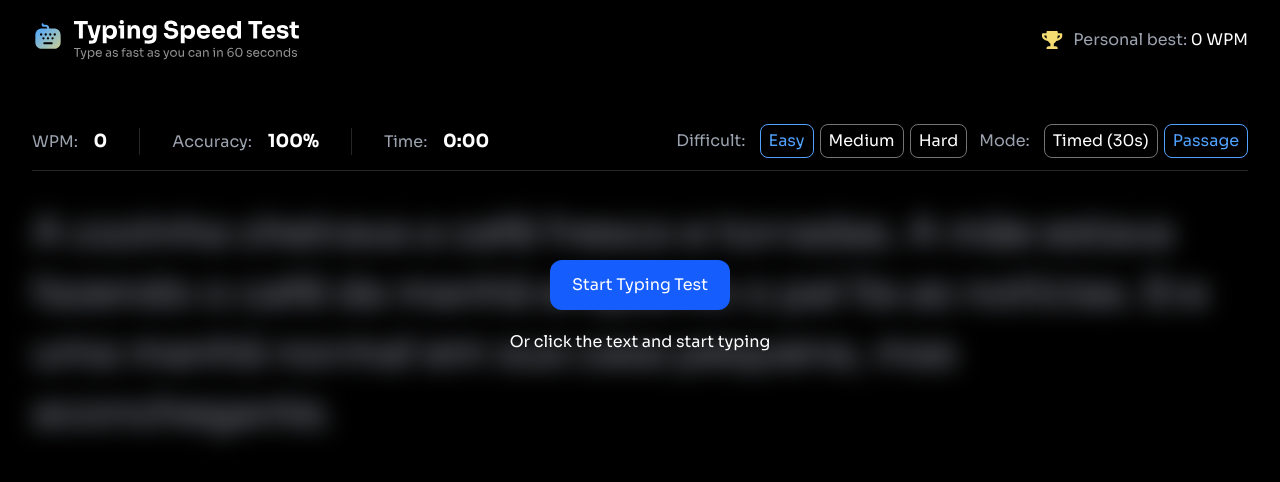
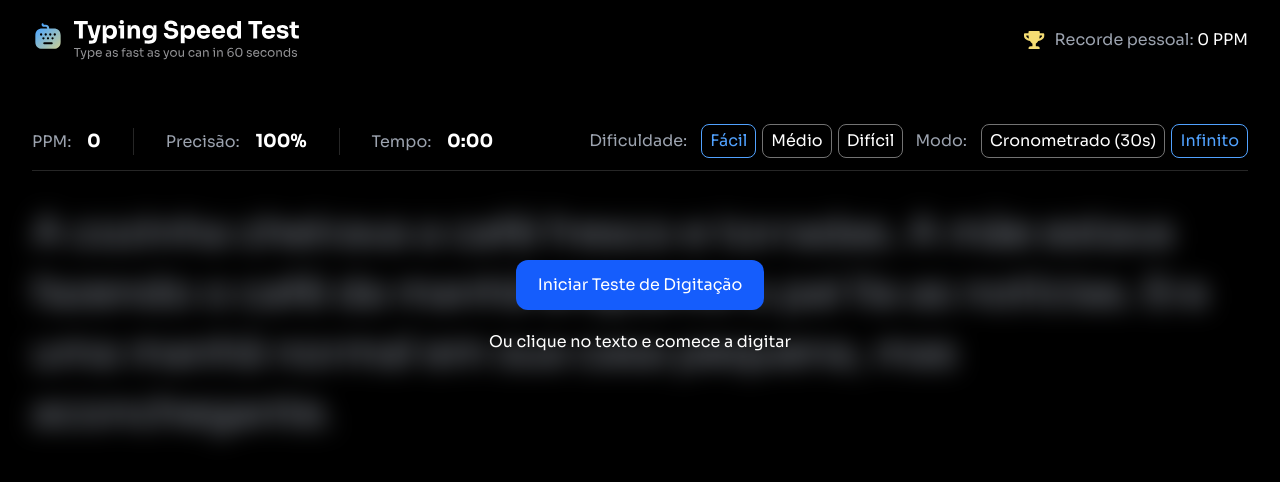
Before and after one commit to isabela2903/typing-speed-test, a React app: page / in a window 1280 px wide. Shown: the top 482 px of the page. Built offline with nearby package versions, Linux system fonts and the light colour scheme; the HTML template or start-up script is replaced by a standard one.

Commit message:
refactor: ajusta lógica e traduz interface para português

```diff
--- a/src/components/Footer/index.tsx
+++ b/src/components/Footer/index.tsx
@@ -12,7 +12,7 @@ export const Footer = ({ hasStarted, resetHandleClick, isFinished }: FooterProps
   return (
     <footer className="footer">
       <button className="restart-btn" onClick={resetHandleClick}>
-        Restart Test
+        Reiniciar Teste
         <img src="./images/icon-restart.svg" className="restart-icon" alt="Restart icon" />
       </button>
     </footer>
--- a/src/components/Header/index.tsx
+++ b/src/components/Header/index.tsx
@@ -12,8 +12,8 @@ export const Header = ({personalBest}: HeaderProps) => {
 
       <div className="personal-best">
         <img src="./images/icon-personal-best.svg" className="personal-best-icon" />
-        <p className="personal-best-text small">Best: <span className="personal-best-value">{personalBest.toFixed(0)} WPM</span></p>
-        <p className="personal-best-text large">Personal best: <span className="personal-best-value">{personalBest.toFixed(0)} WPM</span></p>
+        <p className="personal-best-text small">Recorde: <span className="personal-best-value">{personalBest.toFixed(0)} PPM</span></p>
+        <p className="personal-best-text large">Recorde pessoal: <span className="personal-best-value">{personalBest.toFixed(0)} PPM</span></p>
       </div>
     </header>
   );
--- a/src/components/PassageArea/index.tsx
+++ b/src/components/PassageArea/index.tsx
@@ -145,9 +145,9 @@ export const PassageArea = ({
               }
             }}
           >
-            Start Typing Test
+            Iniciar Teste de Digitação
           </button>
-          <p>Or click the text and start typing</p>
+          <p>Ou clique no texto e comece a digitar</p>
         </div>
       ) : null}
     </section>
--- a/src/components/Results/Results.css
+++ b/src/components/Results/Results.css
@@ -45,6 +45,10 @@
   margin-top: 1.5rem;
   margin-bottom: 0.5rem;
 }
+
+.results-description {
+    text-align: center;
+  }
 
 .results-stats {
   margin-top: 1.5rem;
--- a/src/components/Results/index.tsx
+++ b/src/components/Results/index.tsx
@@ -12,14 +12,14 @@ interface ResultsProps {
 }
 
 const getResultDescription = (resultMessage: string) => {
-  if (resultMessage === "Test Complete!") {
-    return "Solid run. Keep pushing to beat your high score.";
+  if (resultMessage === "Teste Concluído!") {
+    return "Bela rodada. Continue treinando para bater seu recorde.";
   }
-  if (resultMessage === "Baseline Estabilished!") {
-    return "You've set the bar. Now the real challenge begins - time to beat it.";
+  if (resultMessage === "Ponto de partida definido!") {
+    return "Marca estabelecida. O desafio começou — supere seu tempo.";
   }
-  if (resultMessage === "High Score Smashed!") {
-    return "You're getting faster. That was incredible typing.";
+  if (resultMessage === "Recorde Superado!") {
+    return "Você está cada vez mais rápido. Mandou muito bem!";
   }
   return null;
 };
@@ -28,10 +28,10 @@ const getAccuracyClass = (accuracy: number) =>
   `${accuracy === 100 ? "value-green" : "value-red"}`;
 
 const getButtonLabel = (resultMessage: string) =>
-  resultMessage === "Test Complete!" ? "Go Again" : "Beat This Score";
+  resultMessage === "Teste Concluído!" ? "Jogar novamente" : "Bata este recorde";
 
 const isHighScore = (resultMessage: string) =>
-  resultMessage === "High Score Smashed!";
+  resultMessage === "Recorde Superado!";
 
 export const Results = ({
   accuracy,
@@ -69,23 +69,23 @@ export const Results = ({
       <p className="results-title">
         {resultMessage}
       </p>
-      {description && <p>{description}</p>}
+      {description && <p className="results-description">{description}</p>}
 
       <div className="results-stats">
         <div className="result-box">
-          <p className="stat-label">WPM:</p>
+          <p className="stat-label">PPM:</p>
           <p className="stat-value wpm">{wpm.toFixed(0)}</p>
         </div>
 
         <div className="result-box">
-          <p className="stat-label">Accuracy:</p>
+          <p className="stat-label">Precisão:</p>
           <p className={`${getAccuracyClass(accuracy)} stat-value`}>
             {accuracy.toFixed(0)}%
           </p>
         </div>
 
         <div className="result-box">
-          <p className="stat-label">Characters</p>
+          <p className="stat-label">Caracteres</p>
           <p className="stat-value">
             <span className="value-green">{correctChars}</span>/
             <span className="value-red">{incorrectChars}</span>
--- a/src/components/StatusBar/index.tsx
+++ b/src/components/StatusBar/index.tsx
@@ -44,27 +44,27 @@ export const StatusBar = ({
 
   const difficultyLabel =
     difficulty === "easy"
-      ? "Easy"
+      ? "Fácil"
       : difficulty === "medium"
-      ? "Medium"
-      : "Hard";
+      ? "Médio"
+      : "Difícil";
 
-  const modeLabel = mode === "timed" ? "Timed (30s)" : "Passage";
+  const modeLabel = mode === "timed" ? "Cronometrado (30s)" : "Infinito";
 
   return (
     <section className="status-bar">
       <div className="metrics">
         <p>
-          WPM: <span className="metric-value base">{wpm.toFixed(0)}</span>
+          PPM: <span className="metric-value base">{wpm.toFixed(0)}</span>
         </p>
         <p className="metric-with-border">
-          Accuracy:{" "}
+          Precisão:{" "}
           <span className={`metric-value ${hasStarted ? "accuracy" : "base"}`}>
             {accuracy.toFixed(0)}%
           </span>
         </p>
         <p>
-          Time:{" "}
+          Tempo:{" "}
           <span className={`metric-value ${hasStarted ? "time" : "base"}`}>
             {formatTime()}
           </span>
@@ -96,7 +96,7 @@ export const StatusBar = ({
                 <span
                   className={`radio ${difficulty === "easy" ? "checked" : ""}`}
                 />
-                <span>Easy</span>
+                <span>Fácil</span>
               </button>
               <button
                 className="dropdown-item with-border"
@@ -110,7 +110,7 @@ export const StatusBar = ({
                     difficulty === "medium" ? "checked" : ""
                   }`}
                 />
-                <span>Medium</span>
+                <span>Médio</span>
               </button>
               <button
                 className="dropdown-item with-border"
@@ -122,7 +122,7 @@ export const StatusBar = ({
                 <span
                   className={`radio ${difficulty === "hard" ? "checked" : ""}`}
                 />
-                <span>Hard</span>
+                <span>Difícil</span>
               </button>
             </div>
           )}
@@ -152,7 +152,7 @@ export const StatusBar = ({
                 <span
                   className={`radio ${mode === "timed" ? "checked" : ""}`}
                 />
-                <span>Timed (30s)</span>
+                <span>Cronometrado (30s)</span>
               </button>
               <button
                 className="dropdown-item with-border"
@@ -164,7 +164,7 @@ export const StatusBar = ({
                 <span
                   className={`radio ${mode === "passage" ? "checked" : ""}`}
                 />
-                <span>Passage</span>
+                <span>Infinito</span>
               </button>
             </div>
           )}
@@ -173,43 +173,43 @@ export const StatusBar = ({
 
        <div className="controls large">
         <div className="difficulty-group">
-          <p className="label">Difficult:</p>
+          <p className="label">Dificuldade:</p>
 
 
           <button
             className={`btn ${difficulty === "easy" ? "selected" : ""}`}
             onClick={() => setDifficulty("easy")}
           >
-            Easy
+            Fácil
           </button>
           <button
             className={`btn ${difficulty === "medium" ? "selected" : ""}`}
             onClick={() => setDifficulty("medium")}
           >
-            Medium
+            Médio
           </button>
           <button
             className={`btn ${difficulty === "hard" ? "selected" : ""}`}
             onClick={() => setDifficulty("hard")}
           >
-            Hard
+            Difícil
           </button>
         </div>
 
 
         <div className="mode-group">
-          <p className="label">Mode:</p>
+          <p className="label">Modo:</p>
           <button
             className={`btn ${mode === "timed" ? "selected" : ""}`}
             onClick={() => setMode("timed")}
           >
-            Timed (30s)
+            Cronometrado (30s)
           </button>
           <button
             className={`btn ${mode === "passage" ? "selected" : ""}`}
             onClick={() => setMode("passage")}
           >
-            Passage
+            Infinito
           </button>
         </div>
       </div>
--- a/src/hooks/useTyping.ts
+++ b/src/hooks/useTyping.ts
@@ -36,8 +36,8 @@ export const useTyping = () => {
   const wpm = timeElapsed === 0 ? 0 : totalCharsTyped / 5 / (timeElapsed / 60);
 
   const shouldShowConfetti =
-    resultMessage === "Baseline Estabilished!" ||
-    resultMessage === "High Score Smashed!";
+    resultMessage === "Ponto de partida definido!" ||
+    resultMessage === "Recorde Superado!";
 
   const resetTypingStats = () => {
     setTypedText(0);
@@ -77,16 +77,16 @@ export const useTyping = () => {
     if (!savedPersonalBest) {
       localStorage.setItem("personal-best", String(finalWpm));
       setPersonalBest(finalWpm);
-      setResultMessage("Baseline Estabilished!");
+      setResultMessage("Ponto de partida definido!");
     } else {
       const previous = Number(savedPersonalBest);
 
       if (finalWpm > previous) {
         localStorage.setItem("personal-best", String(finalWpm));
         setPersonalBest(finalWpm);
-        setResultMessage("High Score Smashed!");
+        setResultMessage("Recorde Superado!");
       } else {
-        setResultMessage("Test Complete!");
+        setResultMessage("Teste Concluído!");
       }
     }
 
```
